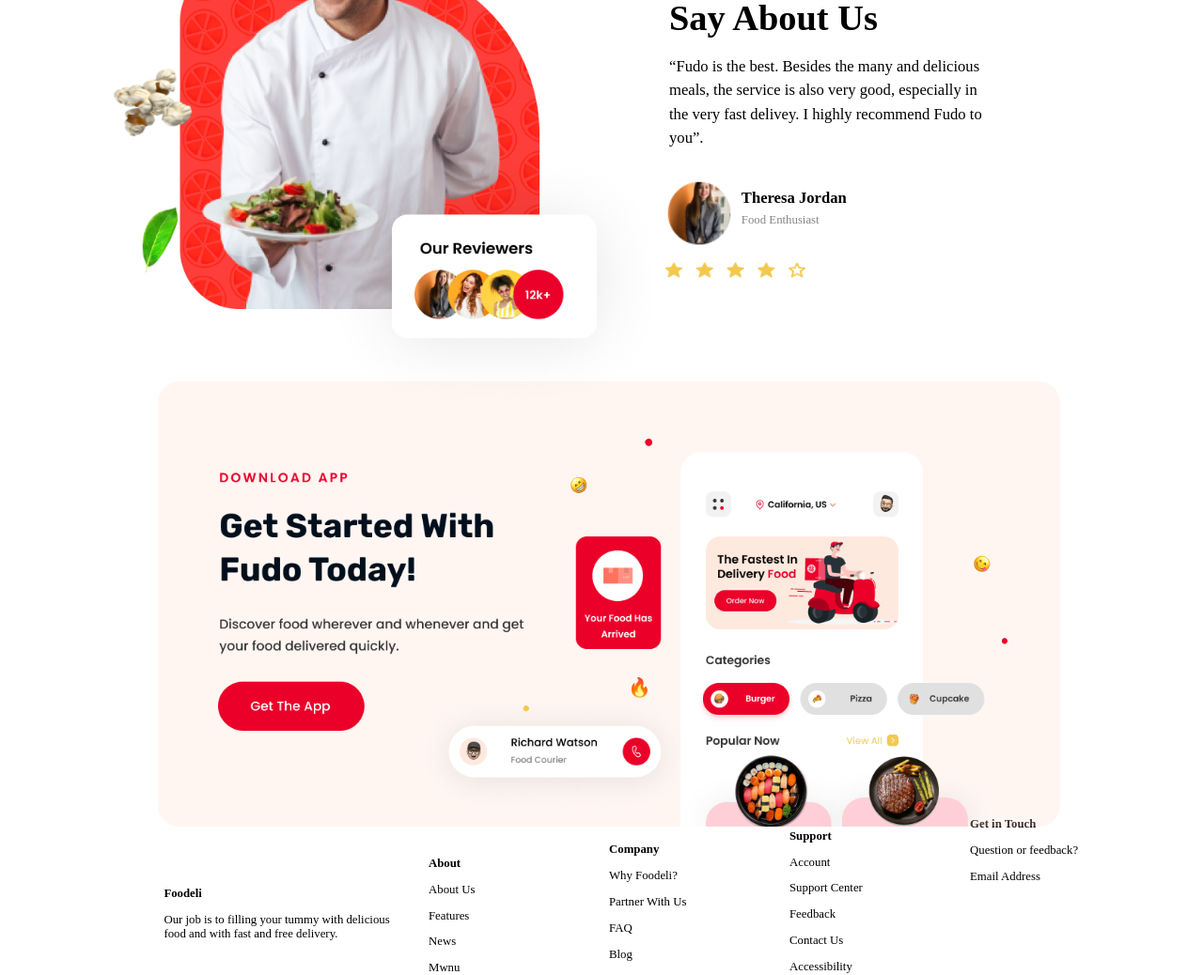
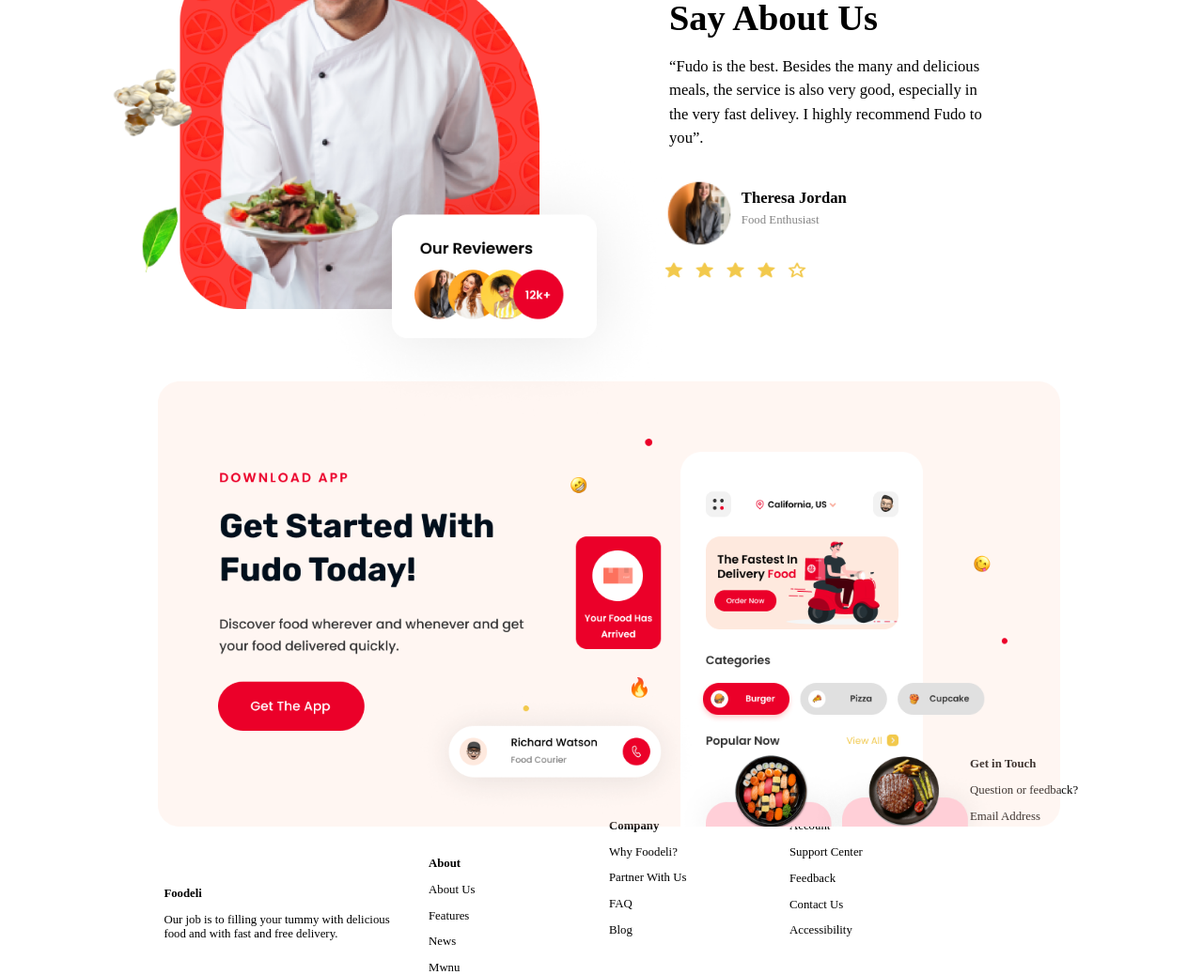
Before and after one commit to MerzlyakovaMarya/projectSCSS, a plain HTML site: page index.html in a window 1280 px wide. Shown: the part 1893-2931 px from the top of the page at 94% size. Drawn offline with Linux system fonts and the light colour scheme; a web font is replaced by a local one.

Commit message:
Update main.css

```diff
--- a/style/main.css
+++ b/style/main.css
@@ -652,19 +652,19 @@
     font-family: 'poppins';
     font-size: 1vw;
     margin-left: 50vw;
-    margin-top: -12vw;
+    margin-top: -14vw;
   }
   .column4{
     font-family: 'poppins';
     font-size: 1vw;
     margin-left: 65vw;
-    margin-top: -12vw;
+    margin-top: -13vw;
   }
   .column5{
     font-family: 'poppins';
     font-size: 1vw;
     margin-left: 80vw;
-    margin-top: -14vw;
+    margin-top: -16vw;
 
   }
   .name{
```
